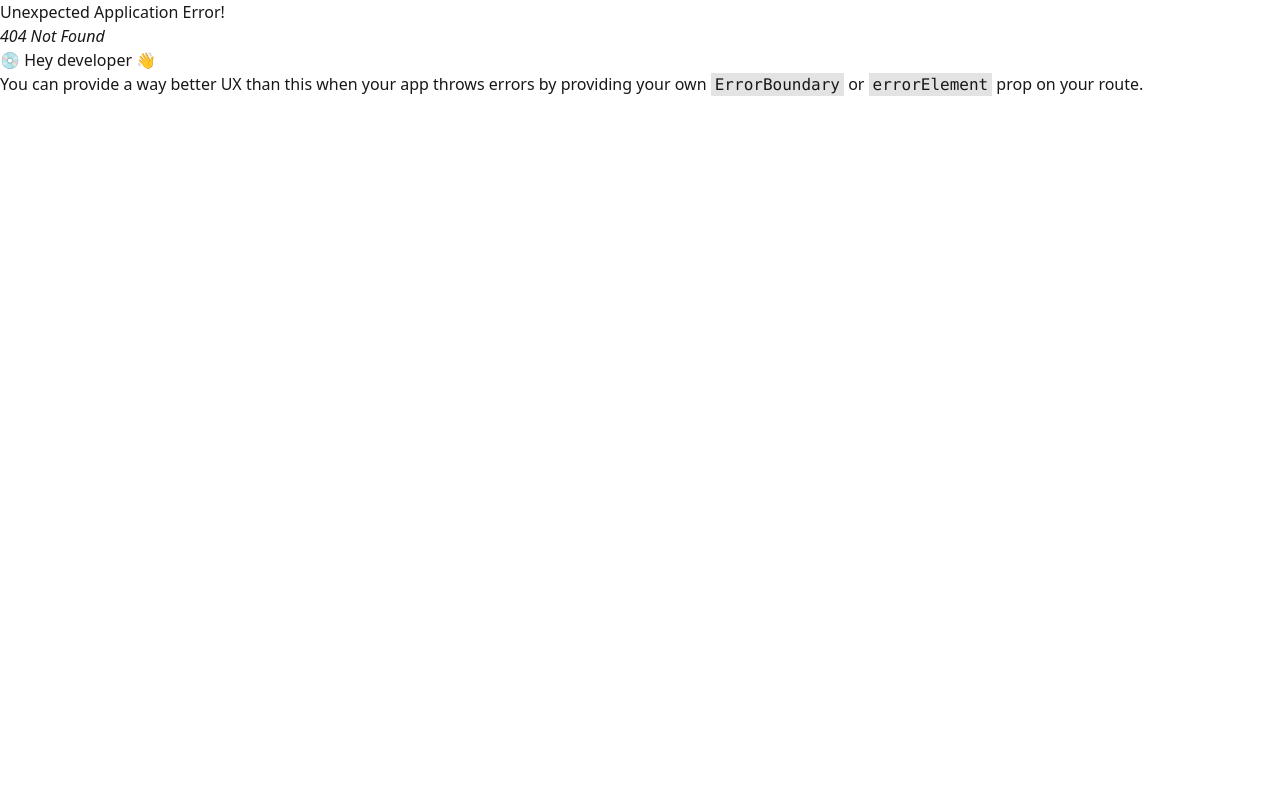
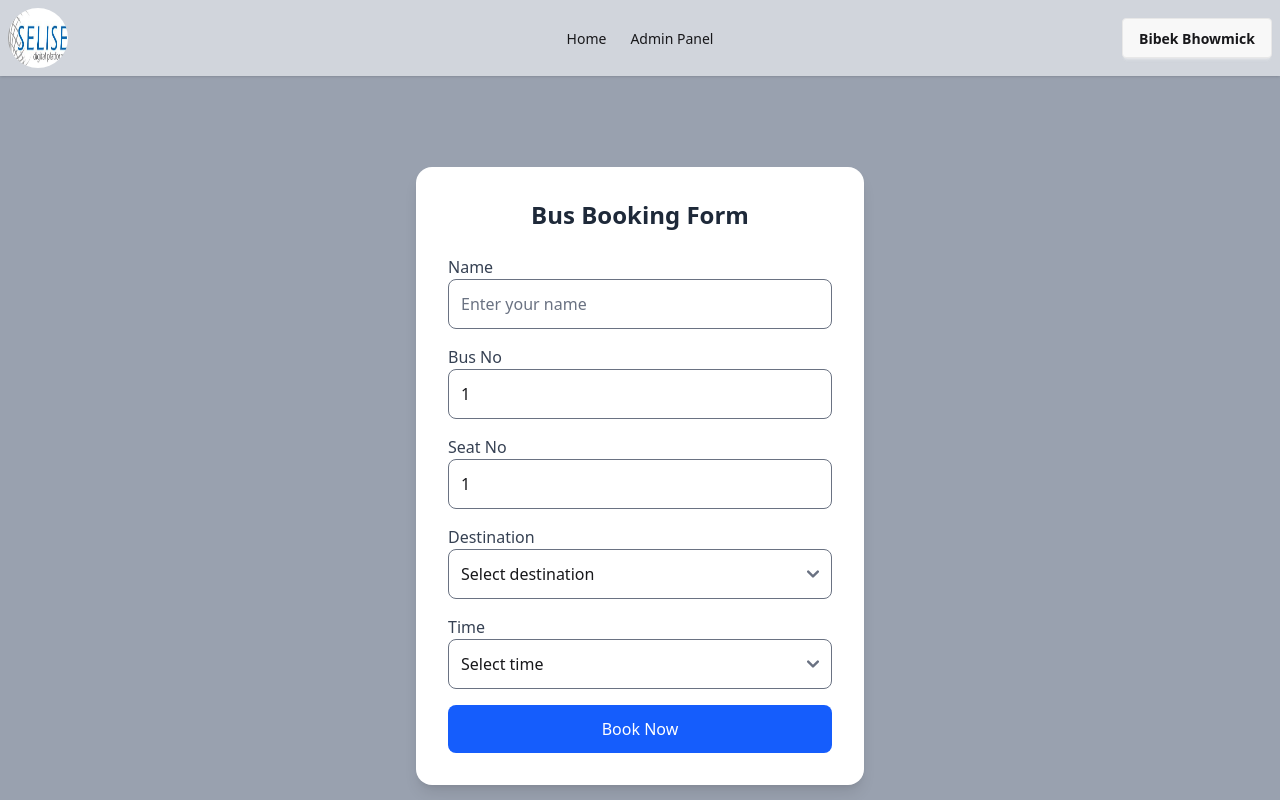
Before and after one commit to bibekbowmick2-2/selise-bus-seat-book, a React (Vite) app: page /bookseat/1/1 in a window 1280 px wide. Before the commit this address had no page. Shown: the top 800 px of the page. Built offline with nearby package versions, Linux system fonts and the light colour scheme.

Commit message:
bus ticket selection and ticket book done

```diff
--- a/package.json
+++ b/package.json
@@ -17,6 +17,7 @@
     "react-dom": "^19.0.0",
     "react-icons": "^5.5.0",
     "react-router-dom": "^7.3.0",
+    "react-simple-typewriter": "^5.0.1",
     "tailwindcss": "^4.0.14"
   },
   "devDependencies": {
--- a/src/components/AdminPanel.jsx
+++ b/src/components/AdminPanel.jsx
@@ -41,13 +41,17 @@ export default function AdminPanel() {
       </div>
 
 
+
+      <button onClick={()=>handleBusSelection(selectedBus,navigate)}>
       <div tabIndex={0} className="collapse collapse-close bg-cyan-300 border-base-300 border w-[450px]">
       <div className="collapse-title font-semibold">
-       <button onClick={()=>handleBusSelection(selectedBus,navigate)}>  {selectedBus ? `Selected Bus: ${selectedBus}` : "No Bus Selected"}</button>
+        {selectedBus ? `Selected Bus: ${selectedBus}` : "No Bus Selected"}
 
         </div>
 
+
 </div>
+</button>
 
 
 
--- a/src/components/AuthProviders/AuthProvider.jsx
+++ b/src/components/AuthProviders/AuthProvider.jsx
@@ -1,4 +1,4 @@
-import React, { createContext, useState } from "react";
+import React, { createContext, useEffect, useState } from "react";
 import { useNavigate } from "react-router-dom";
 
 
@@ -10,40 +10,48 @@ const AuthProvider = ({ children }) => {
 
   const [selectedBus, setSelectedBus] = useState([]);
   // const navigate = useNavigate();
+  let updatedSelectedBus;
 
-  const buses = [
+  const [buses,setbuses] = useState([
     {
       busNumber: "S098",
       seats: [
-        { id: 1, seat_no: "A1" }, { id: 2, seat_no: "A2" }, { id: 3, seat_no: "A3" },
-        { id: 4, seat_no: "B1" }, { id: 5, seat_no: "B2" }, { id: 6, seat_no: "B3" },
-        { id: 7, seat_no: "C1" }, { id: 8, seat_no: "C2" }, { id: 9, seat_no: "C3" },
-        { id: 10, seat_no: "D1" }, { id: 11, seat_no: "D2" }, { id: 12, seat_no: "D3" },
-        { id: 13, seat_no: "E1" }, { id: 14, seat_no: "E2" }, { id: 15, seat_no: "E3" }
+        { id: 1, seat_no: "A1",status: false }, { id: 2, seat_no: "A2",status: false }, { id: 3, seat_no: "A3",status: false },
+        { id: 4, seat_no: "B1",status: false }, { id: 5, seat_no: "B2",status: false }, { id: 6, seat_no: "B3",status: false },
+        { id: 7, seat_no: "C1",status: false }, { id: 8, seat_no: "C2",status: false }, { id: 9, seat_no: "C3",status: false },
+        { id: 10, seat_no: "D1",status: false }, { id: 11, seat_no: "D2",status: false }, { id: 12, seat_no: "D3",status: false },
+        { id: 13, seat_no: "E1",status: false }, { id: 14, seat_no: "E2",status: false }, { id: 15, seat_no: "E3",status: false }
       ]
     },
     {
       busNumber: "S099",
       seats: [
-        { id: 1, seat_no: "A1" }, { id: 2, seat_no: "A2" }, { id: 3, seat_no: "A3" },
-        { id: 4, seat_no: "B1" }, { id: 5, seat_no: "B2" }, { id: 6, seat_no: "B3" },
-        { id: 7, seat_no: "C1" }, { id: 8, seat_no: "C2" }, { id: 9, seat_no: "C3" },
-        { id: 10, seat_no: "D1" }, { id: 11, seat_no: "D2" }, { id: 12, seat_no: "D3" },
-        { id: 13, seat_no: "E1" }, { id: 14, seat_no: "E2" }, { id: 15, seat_no: "E3" }
+        { id: 1, seat_no: "A1",status: false }, { id: 2, seat_no: "A2",status: false }, { id: 3, seat_no: "A3",status: false },
+        { id: 4, seat_no: "B1",status: false }, { id: 5, seat_no: "B2",status: false }, { id: 6, seat_no: "B3",status: false },
+        { id: 7, seat_no: "C1",status: false }, { id: 8, seat_no: "C2",status: false }, { id: 9, seat_no: "C3",status: false },
+        { id: 10, seat_no: "D1",status: false }, { id: 11, seat_no: "D2",status: false }, { id: 12, seat_no: "D3",status: false },
+        { id: 13, seat_no: "E1",status: false }, { id: 14, seat_no: "E2",status: false }, { id: 15, seat_no: "E3",status: false }
       ]
     },
     {
       busNumber: "S100",
       seats: [
-        { id: 1, seat_no: "A1" }, { id: 2, seat_no: "A2" }, { id: 3, seat_no: "A3" },
-        { id: 4, seat_no: "B1" }, { id: 5, seat_no: "B2" }, { id: 6, seat_no: "B3" },
-        { id: 7, seat_no: "C1" }, { id: 8, seat_no: "C2" }, { id: 9, seat_no: "C3" },
-        { id: 10, seat_no: "D1" }, { id: 11, seat_no: "D2" }, { id: 12, seat_no: "D3" },
-        { id: 13, seat_no: "E1" }, { id: 14, seat_no: "E2" }, { id: 15, seat_no: "E3" }
+        { id: 1, seat_no: "A1",status: false }, { id: 2, seat_no: "A2",status: false }, { id: 3, seat_no: "A3",status: false },
+        { id: 4, seat_no: "B1",status: false }, { id: 5, seat_no: "B2",status: false }, { id: 6, seat_no: "B3",status: false},
+        { id: 7, seat_no: "C1",status: false }, { id: 8, seat_no: "C2",status: false }, { id: 9, seat_no: "C3",status: false },
+        { id: 10, seat_no: "D1",status: false }, { id: 11, seat_no: "D2",status: false }, { id: 12, seat_no: "D3",status: false },
+        { id: 13, seat_no: "E1",status: false }, { id: 14, seat_no: "E2",status: false }, { id: 15, seat_no: "E3",status: false }
       ]
     }
-  ];
+  ]
+  )
 
+
+  useEffect(() => {
+    if (selectedBus) {
+      console.log("selectedBus is now updated:", selectedBus);
+    }
+  }, [selectedBus]);
 
 
   const handleBusSelection = (busNumber,navigate) => {
@@ -55,12 +63,66 @@ const AuthProvider = ({ children }) => {
 
 
 
+    const handleSubmit = (e) => {
+      e.preventDefault();
+
+      const busNo = e.target.busNo.value;
+      const seatNo = e.target.seatNo.value;
+
+      // Update buses state immutably
+      const updatedBuses = buses.map((bus) => {
+        if (bus.busNumber === busNo) {
+          // Update the seat's status
+          const updatedSeats = bus.seats.map((seat) => {
+            if (seat.seat_no === seatNo) {
+              alert("Seat Booked Successfully");
+              return { ...seat, status: true };
+            }
+            return seat;
+          });
+
+          return { ...bus,  seats: updatedSeats  };
+        }
+
+
+
+        return bus;
+      });
+
+      setbuses(updatedBuses);
+      console.log(updatedBuses);
+      console.log(buses);
+
+
+       updatedSelectedBus = updatedBuses.find((bus) => bus.busNumber === busNo);
+
+      console.log(updatedSelectedBus);
+
+
+      setSelectedBus(updatedSelectedBus);
+
+      console.log(selectedBus);
+
+    };
+
+
+
+
+
+
+
+
+
+
+
   return (
     <ContextProvider.Provider
       value={{
         buses,
         handleBusSelection,
-        selectedBus
+        selectedBus,
+        handleSubmit,
+
 
 
 
--- /dev/null
+++ b/src/components/BookSeat.jsx
@@ -0,0 +1,105 @@
+import React, { useContext, useState } from "react";
+import { ContextProvider } from "./AuthProviders/AuthProvider";
+import { useParams } from "react-router-dom";
+
+const BookSeat = () => {
+
+
+  const destinations = ["New York", "Los Angeles", "Chicago", "Houston", "Miami"];
+  const times = ["08:00 AM", "10:00 AM", "12:00 PM", "02:00 PM", "04:00 PM"];
+
+  const {handleSubmit} = useContext(ContextProvider);
+  const { seat_no,busNumber } = useParams();
+console.log(seat_no);
+
+
+
+
+  return (
+    <div className="flex items-center justify-center min-h-screen bg-gray-400">
+      <div className="bg-white p-8 rounded-2xl shadow-lg w-full max-w-md">
+        <h2 className="text-2xl font-bold text-center text-gray-800 mb-6">Bus Booking Form</h2>
+        <form onSubmit={handleSubmit} className="space-y-4">
+          <div>
+            <label className="block text-gray-700">Name</label>
+            <input
+              type="text"
+              name="name"
+
+              className="w-full p-3 border rounded-lg focus:outline-none focus:ring-2 focus:ring-blue-500"
+              placeholder="Enter your name"
+              required
+            />
+          </div>
+          <div>
+            <label className="block text-gray-700">Bus No</label>
+            <input
+              type="text"
+              name="busNo"
+              defaultValue={busNumber}
+
+
+
+              className="w-full p-3 border rounded-lg focus:outline-none focus:ring-2 focus:ring-blue-500"
+              placeholder="Enter bus number"
+
+              required
+            />
+          </div>
+          <div>
+            <label className="block text-gray-700">Seat No</label>
+            <input
+              type="text"
+              name="seatNo"
+              defaultValue={seat_no}
+
+
+
+              className="w-full p-3 border rounded-lg focus:outline-none focus:ring-2 focus:ring-blue-500"
+              placeholder="Enter seat number"
+              required
+            />
+          </div>
+          <div>
+            <label className="block text-gray-700">Destination</label>
+            <select
+              name="destination"
+
+
+              className="w-full p-3 border rounded-lg focus:outline-none focus:ring-2 focus:ring-blue-500"
+              required
+            >
+              <option value="">Select destination</option>
+              {destinations.map((dest, index) => (
+                <option key={index} >{dest}</option>
+              ))}
+            </select>
+          </div>
+          <div>
+            <label className="block text-gray-700">Time</label>
+            <select
+              name="time"
+
+
+              className="w-full p-3 border rounded-lg focus:outline-none focus:ring-2 focus:ring-blue-500"
+              required
+            >
+              <option value="">Select time</option>
+              {times.map((time, index) => (
+                <option key={index} >{time}</option>
+              ))}
+            </select>
+          </div>
+          <button
+            type="submit"
+            className="w-full bg-blue-600 text-white py-3 rounded-lg hover:bg-blue-700 transition"
+          >
+            Book Now
+          </button>
+        </form>
+      </div>
+    </div>
+  );
+};
+
+export default BookSeat;
--- a/src/components/Home.jsx
+++ b/src/components/Home.jsx
@@ -2,44 +2,15 @@ import React, { useContext } from 'react';
 import Banner from './Banner';
 import GoogleMap from './GoogleMap';
 import { ContextProvider } from './AuthProviders/AuthProvider';
+import { Link } from 'react-router-dom';
 
 export default function Home() {
 
-  const buses = [
-    {
-      busNumber: "S098",
-      seats: [
-        { id: 1, seat_no: "A1" }, { id: 2, seat_no: "A2" }, { id: 3, seat_no: "A3" },
-        { id: 4, seat_no: "B1" }, { id: 5, seat_no: "B2" }, { id: 6, seat_no: "B3" },
-        { id: 7, seat_no: "C1" }, { id: 8, seat_no: "C2" }, { id: 9, seat_no: "C3" },
-        { id: 10, seat_no: "D1" }, { id: 11, seat_no: "D2" }, { id: 12, seat_no: "D3" },
-        { id: 13, seat_no: "E1" }, { id: 14, seat_no: "E2" }, { id: 15, seat_no: "E3" }
-      ]
-    },
-    {
-      busNumber: "S099",
-      seats: [
-        { id: 1, seat_no: "A1" }, { id: 2, seat_no: "A2" }, { id: 3, seat_no: "A3" },
-        { id: 4, seat_no: "B1" }, { id: 5, seat_no: "B2" }, { id: 6, seat_no: "B3" },
-        { id: 7, seat_no: "C1" }, { id: 8, seat_no: "C2" }, { id: 9, seat_no: "C3" },
-        { id: 10, seat_no: "D1" }, { id: 11, seat_no: "D2" }, { id: 12, seat_no: "D3" },
-        { id: 13, seat_no: "E1" }, { id: 14, seat_no: "E2" }, { id: 15, seat_no: "E3" }
-      ]
-    },
-    {
-      busNumber: "S100",
-      seats: [
-        { id: 1, seat_no: "A1" }, { id: 2, seat_no: "A2" }, { id: 3, seat_no: "A3" },
-        { id: 4, seat_no: "B1" }, { id: 5, seat_no: "B2" }, { id: 6, seat_no: "B3" },
-        { id: 7, seat_no: "C1" }, { id: 8, seat_no: "C2" }, { id: 9, seat_no: "C3" },
-        { id: 10, seat_no: "D1" }, { id: 11, seat_no: "D2" }, { id: 12, seat_no: "D3" },
-        { id: 13, seat_no: "E1" }, { id: 14, seat_no: "E2" }, { id: 15, seat_no: "E3" }
-      ]
-    }
-  ];
+
 
 
   const {selectedBus} = useContext(ContextProvider);
+  console.log(selectedBus);
 
   return (
 
@@ -58,14 +29,21 @@ export default function Home() {
             {selectedBus.seats.map((seat) => (
               <div
                 key={seat.id}
-                className={`card w-40 bg-white shadow-xl border-2 border-gray-400
-                  ${["A2", "B2", "C2", "D2", "E2"].includes(seat.seat_no) ? 'ml-8' : ''}`}
+                className={`card w-40  shadow-xl border-2 border-gray-400
+                  ${["A2", "B2", "C2", "D2", "E2"].includes(seat.seat_no) ? 'ml-8' : ''}
+                  ${
+                    seat.status == true ? "bg-gray-500 " : "bg-white"
+                  }`}
               >
-                <button>
+
+              <Link to={`/bookseat/${seat.seat_no}/${selectedBus.busNumber}`}>
+              <button disabled={seat.status}>
                   <div className="card-body">
                     <h2 className="card-title">{seat.seat_no}</h2>
                   </div>
                 </button>
+              </Link>
+
               </div>
             ))}
 
--- a/src/components/Navbar.jsx
+++ b/src/components/Navbar.jsx
@@ -1,5 +1,6 @@
 import React from 'react'
 import { Link, NavLink } from 'react-router-dom'
+import img from '../assets/images.jpeg'
 
 export default function Navbar() {
   return (
@@ -18,7 +19,7 @@ export default function Navbar() {
 
         </ul>
       </div>
-      <a className="btn btn-ghost text-xl">daisyUI</a>
+      <img src={img} alt="" className='w-[60px] h-[60px] rounded-full'/>
     </div>
     <div className="navbar-center hidden lg:flex">
       <ul className="menu menu-horizontal px-1">
@@ -27,7 +28,7 @@ export default function Navbar() {
       </ul>
     </div>
     <div className="navbar-end">
-      <a className="btn">Button</a>
+      <a className="btn">Bibek Bhowmick</a>
     </div>
   </div>
   )
```
Also changed, not shown: src/components/Banner.jsx (+11 -1 lines), src/routes/router.jsx (+8 -0 lines), src/assets/images.jpeg (added), 1 other file (tests, documents, lock files or other folders).
